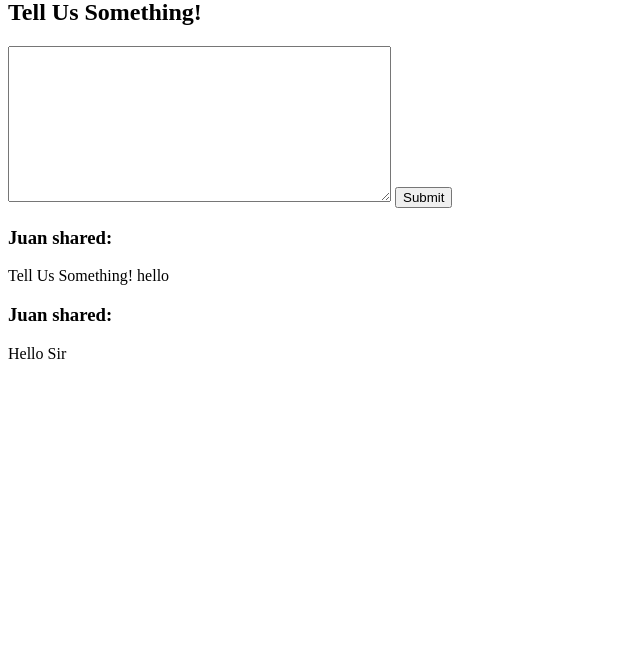
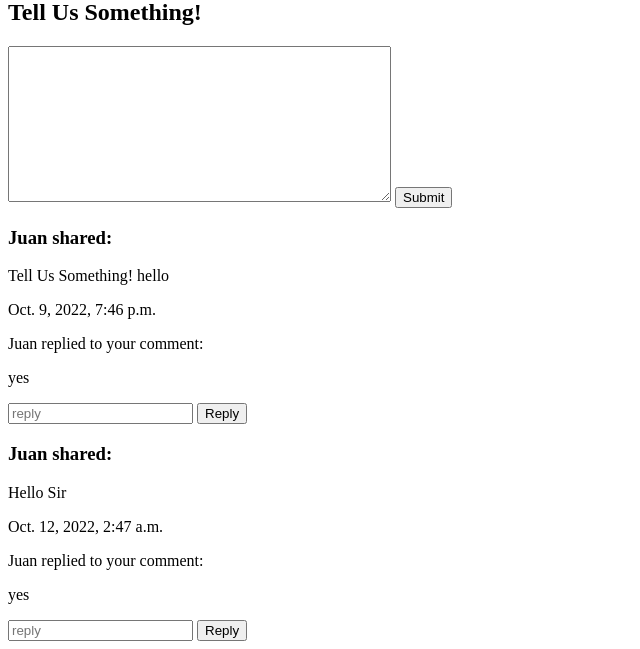
Before and after one commit to jerenteria/blog, a Django app: template blog_project/blog_app/templates/home.html in a window 1280 px wide. Shown: the part 180-829 px from the top of the page, without its empty margins (0-640 px from the left). Before the commit the page ends 539 px from the top, so only its background shows below. Run offline with Django 3.2, Linux system fonts and the light colour scheme; the template is opened without the code that fills it: values that come from a table or form of the project are taken from there, others are empty; data comes from the database, SQL or seed files in the repository; both versions use the stored data as it was after the commit.

Commit message:
trying to get the replies to render

```diff
--- a/blog_project/blog_app/models.py
+++ b/blog_project/blog_app/models.py
@@ -33,3 +33,9 @@ class Post(models.Model):
     creator = models.ForeignKey(User, related_name="created_post", on_delete=models.CASCADE)
     created_at = models.DateTimeField(auto_now_add=True)
     updated_at = models.DateTimeField(auto_now=True)
+
+class Response(models.Model):
+    text = models.CharField(max_length=255)
+    responder = models.ForeignKey(User, related_name="responded_post", on_delete=models.CASCADE)
+    created_at = models.DateTimeField(auto_now_add=True)
+    updated_at = models.DateTimeField(auto_now=True)
--- a/blog_project/blog_app/templates/home.html
+++ b/blog_project/blog_app/templates/home.html
@@ -23,9 +23,26 @@
         </form>
     </div>
 
+
     {% for post in all_posts %}
     <h3>{{post.creator.first_name}} shared:</h3>
     <p>{{post.content}}</p>
+    <p>{{post.created_at}}</p>
+
+    {% if all_replies %}
+    <p>{{response.responder.first_name}} replied to your comment:</p>
+    <p>{{response.text}}</p>
+    {% endif %}
+
+
+
+
+    <form action="/reply" method="POST">
+        {% csrf_token %}
+        <input type="text" placeholder="reply" name="text">
+        <button>Reply</button>
+    </form>
+
     {% endfor %}
 </body>
 </html>
--- a/blog_project/blog_app/urls.py
+++ b/blog_project/blog_app/urls.py
@@ -10,4 +10,5 @@ urlpatterns=[
     path('logout', views.logout),
     path('home', views.render_home),
     path('post_blog', views.submit_post),
+    path('reply', views.reply),
 ]
```
Also changed, not shown: blog_project/blog_app/views.py (+11 -1 lines), blog_project/blog_app/migrations/0002_response.py (added), blog_project/db.sqlite3.
